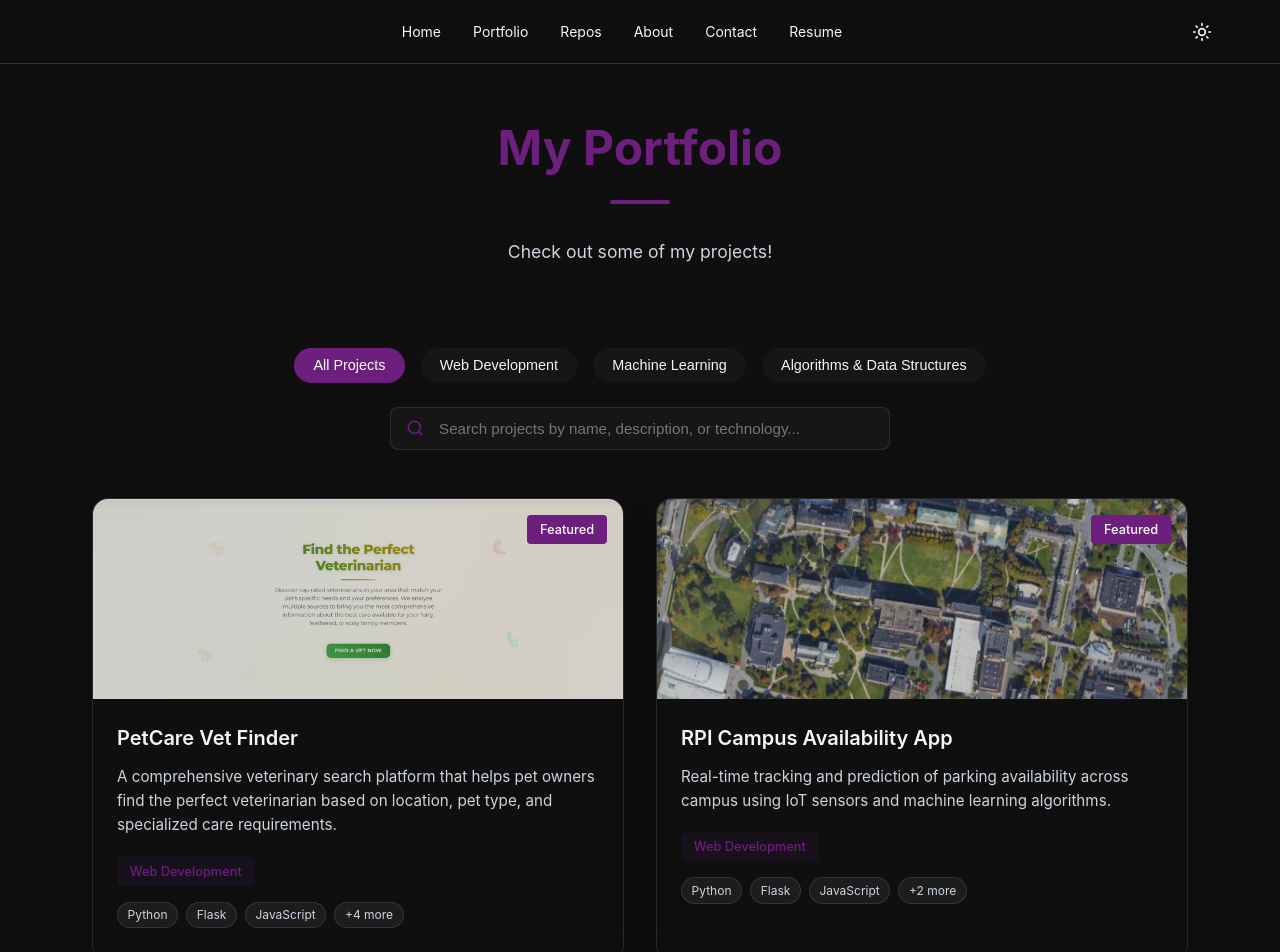
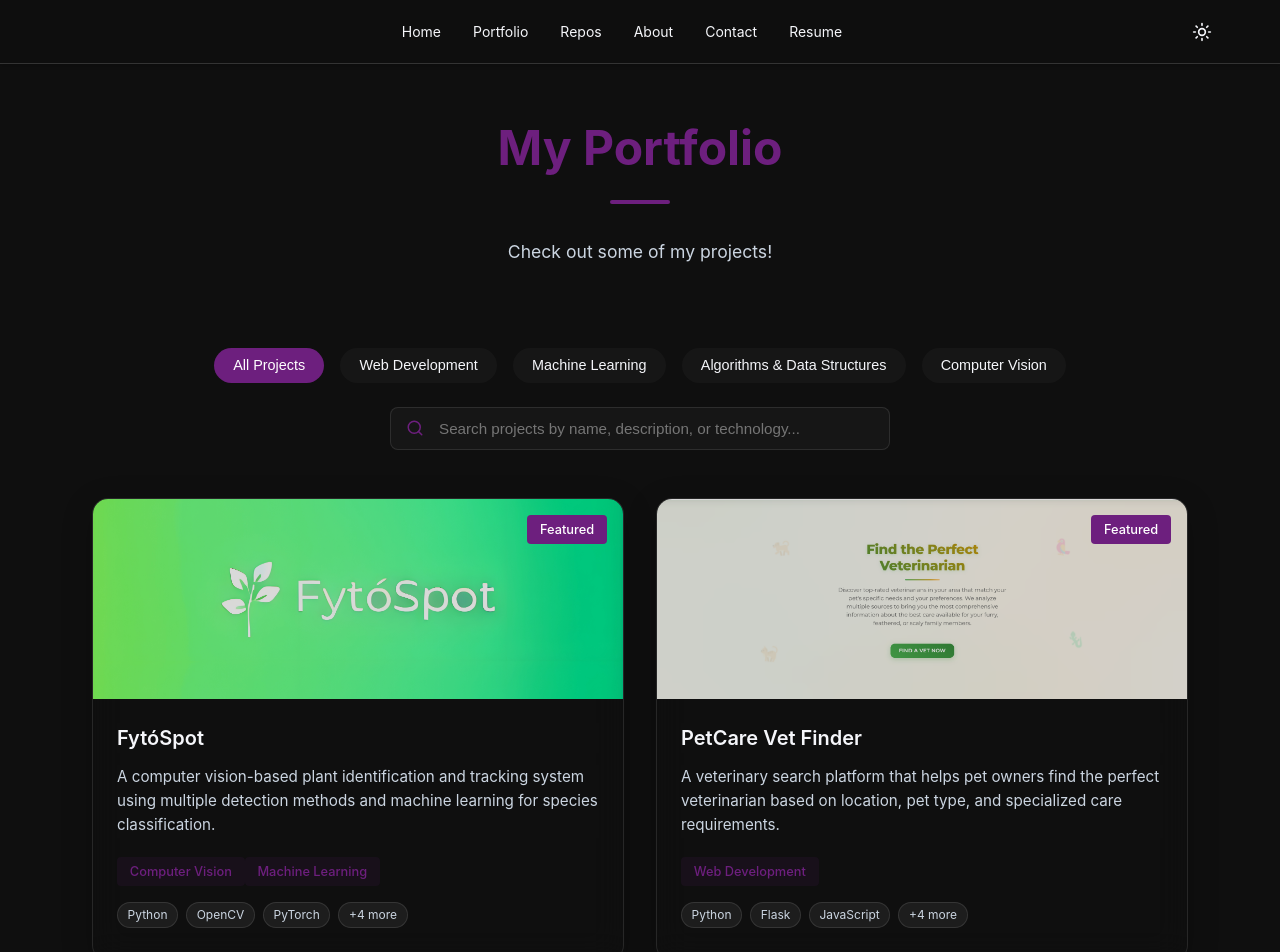
Before and after one commit to sridhs21/sridhs21.github.io, a React (Create React App) app in the folder personal_website/: page /#/portfolio in a window 1280 px wide. Shown: the top 952 px of the page. Built offline with nearby package versions, Linux system fonts and the light colour scheme.

Commit message:
Adding FytoSpot project.

```diff
--- a/personal_website/src/home/home.js
+++ b/personal_website/src/home/home.js
@@ -188,31 +188,33 @@ function Home({ isDarkMode }) {
 
   const featuredProjects = [
     {
-      title: "RPI Campus Availability Application",
+      title: "FytóSpot",
       description:
-        "A full-stack web application utilizing REST API architecture to track and predict real-time parking availability across campus using Python Flask backend and JavaScript frontend. Created a predictive algorithm incorporating multiple factors (time, weather, events, seasonality) to estimate parking occupancy.",
-      image: "/images/parking_application.png",
+        "A computer vision-based plant identification and tracking system using multiple detection methods and machine learning for species classification.",
+      image: "/images/fytospot.jpg",
+      tags: [
+        "Python",
+        "OpenCV",
+        "PyTorch",
+        "Flask",
+        "CustomTkinter",
+        "NumPy",
+        "Machine Learning"
+      ],
+    },
+    {
+      title: "PetCare Vet Finder",
+      description:
+        "A veterinary search platform that helps pet owners find the perfect veterinarian based on location, pet type, and specialized care requirements.",
+      image: "/images/PCVF.png",
       tags: [
         "Python",
         "Flask",
         "JavaScript",
-        "Leaflet.js",
-        "Google Maps API",
-        "REST API",
-      ],
-    },
-    {
-      title: "AI-Driven Drug Discovery",
-      description:
-        "Developed AI models to predict drug interactions with proteins and analyze immune system responses by processing complex biological data. Built predictive models to improve gene editing outcomes by analyzing DNA sequences and their modifications. Created comprehensive data visualizations to present scientific findings.",
-      image: "/images/drug_discovery.jpg",
-      tags: [
-        "Python",
-        "Machine Learning",
-        "CatBoost",
-        "Random Forest",
-        "XGBoost",
-        "Data Analysis",
+        "Bootstrap",
+        "NLTK",
+        "pandas",
+        "API Integration",
       ],
     },
   ];
--- a/personal_website/src/portfolio/portfolio.js
+++ b/personal_website/src/portfolio/portfolio.js
@@ -10,9 +10,31 @@ function Portfolio({ isDarkMode }) {
   const projects = [
     {
       id: 1,
+      title: "FytóSpot",
+      description:
+        "A computer vision-based plant identification and tracking system using multiple detection methods and machine learning for species classification.",
+      longDescription:
+        "FytóSpot is a plant identification and tracking system that leverages computer vision and machine learning to detect and identify plants from images and video streams. It supports multiple detection methods including color filtering, texture analysis, and contour detection. The system features real-time plant tracking with temporal filtering and detailed species identification using a ResNet-based neural network model. With both web and desktop interfaces, FytóSpot provides a user experience with visualization tools and confidence metrics for plant identification.",
+      image: "/images/fytospot.jpg",
+      technologies: [
+        "Python",
+        "OpenCV",
+        "PyTorch",
+        "Flask",
+        "CustomTkinter",
+        "NumPy",
+        "Machine Learning"
+      ],
+      categories: ["computer-vision", "machine-learning"],
+      githubLink: "https://github.com/sridhs21/fytospot",
+      demoLink: "https://fytospot.onrender.com",
+      featured: true,
+    },
+    {
+      id: 2,
       title: "PetCare Vet Finder",
       description:
-        "A comprehensive veterinary search platform that helps pet owners find the perfect veterinarian based on location, pet type, and specialized care requirements.",
+        "A veterinary search platform that helps pet owners find the perfect veterinarian based on location, pet type, and specialized care requirements.",
       longDescription:
         "PetCare Vet Finder is a web application designed to connect pet owners with veterinarians that match their specific needs. The platform aggregates data from multiple sources to provide detailed information about veterinary clinics, including services offered, ratings, reviews, and specialties. Users can filter results by pet type (dogs, cats, birds, exotic pets), distance, price range, and specialty services. The application features an interface with interactive filtering and detailed clinic profiles including recommendation reasons tailored to each search.",
       image: "/images/PCVF.png",
@@ -25,13 +47,13 @@ function Portfolio({ isDarkMode }) {
         "pandas",
         "API Integration",
       ],
-      category: "web",
+      categories: ["web"],
       githubLink: "https://github.com/sridhs21/PCVF",
       demoLink: "https://petcare-vet-finder.onrender.com",
       featured: true,
     },
     {
-      id: 2,
+      id: 3,
       title: "RPI Campus Availability App",
       description:
         "Real-time tracking and prediction of parking availability across campus using IoT sensors and machine learning algorithms.",
@@ -45,13 +67,13 @@ function Portfolio({ isDarkMode }) {
         "Leaflet.js",
         "TensorFlow",
       ],
-      category: "web",
+      categories: ["web"],
       githubLink: "https://github.com/sridhs21/parkingavailabilityapp",
       demoLink: "",
       featured: true,
     },
     {
-      id: 3,
+      id: 4,
       title: "AI-Driven Drug Discovery",
       description:
         "Machine learning models to predict drug interactions with proteins and analyze molecular interactions for pharmaceutical research.",
@@ -66,13 +88,13 @@ function Portfolio({ isDarkMode }) {
         "RDKit",
         "Molecular Visualization",
       ],
-      category: "machine-learning",
+      categories: ["machine-learning"],
       githubLink: "https://github.com/sridhs21/TDC-Machine-Learning-Tasks",
       demoLink: "",
       featured: false,
     },
     {
-      id: 4,
+      id: 5,
       title: "ADT Graph Algorithms Library",
       description:
         "Implementation of inheritance hierarchy with optimized shortest path algorithms for large data sets and complex network analysis.",
@@ -86,13 +108,13 @@ function Portfolio({ isDarkMode }) {
         "Algorithms",
         "Graph Theory",
       ],
-      category: "algorithm",
+      categories: ["algorithm"],
       githubLink: "",
       demoLink: "",
       featured: false,
     },
     {
-      id: 5,
+      id: 6,
       title: "Personal Portfolio Website",
       description:
         "Responsive personal website built with React to showcase projects and skills with dark/light mode support.",
@@ -100,7 +122,7 @@ function Portfolio({ isDarkMode }) {
         "A modern, responsive personal portfolio website built with React. Features include dark and light mode, smooth animations, and a clean interface to showcase projects and skills. The site is built with a focus on performance and accessibility.",
       image: "/images/personal_website.png",
       technologies: ["React", "JavaScript", "CSS", "HTML", "Responsive Design"],
-      category: "web",
+      categories: ["web"],
       githubLink: "https://github.com/sridhs21/portfolio",
       demoLink: "https://sridhs21.github.io",
       featured: false,
@@ -108,7 +130,7 @@ function Portfolio({ isDarkMode }) {
   ];
 
   const filteredProjects = projects.filter((project) => {
-    const matchesCategory = filter === "all" || project.category === filter;
+    const matchesCategory = filter === "all" || project.categories.includes(filter);
     const matchesSearch =
       project.title.toLowerCase().includes(searchQuery.toLowerCase()) ||
       project.description.toLowerCase().includes(searchQuery.toLowerCase()) ||
@@ -130,6 +152,8 @@ function Portfolio({ isDarkMode }) {
 
   const getCategoryLabel = (category) => {
     switch (category) {
+      case "computer-vision":
+        return "Computer Vision";
       case "web":
         return "Web Development";
       case "machine-learning":
@@ -159,7 +183,7 @@ function Portfolio({ isDarkMode }) {
         <div className="filters-container">
           {/* Category Filters */}
           <div className="category-filters">
-            {["all", "web", "machine-learning", "algorithm"].map((category) => (
+            {["all", "web", "machine-learning", "algorithm", "computer-vision"].map((category) => (
               <button
                 key={category}
                 onClick={() => setFilter(category)}
@@ -225,11 +249,13 @@ function Portfolio({ isDarkMode }) {
                     {project.description}
                   </p>
 
-                  {/* Category Tag */}
+                  {/* Category Tags */}
                   <div className="category-tag-container">
-                    <span className="category-tag">
-                      {getCategoryLabel(project.category)}
-                    </span>
+                    {project.categories.map((category, index) => (
+                      <span key={index} className="category-tag">
+                        {getCategoryLabel(category)}
+                      </span>
+                    ))}
                   </div>
 
                   {/* Technologies */}
@@ -294,9 +320,11 @@ function Portfolio({ isDarkMode }) {
               </h2>
 
               <div className="modal-tags">
-                <span className="category-tag">
-                  {getCategoryLabel(modalProject.category)}
-                </span>
+                {modalProject.categories.map((category, index) => (
+                  <span key={index} className="category-tag">
+                    {getCategoryLabel(category)}
+                  </span>
+                ))}
                 {modalProject.featured && (
                   <span className="featured-badge">Featured</span>
                 )}
```
Also changed, not shown: personal_website/public/images/fytospot.jpg (added).
